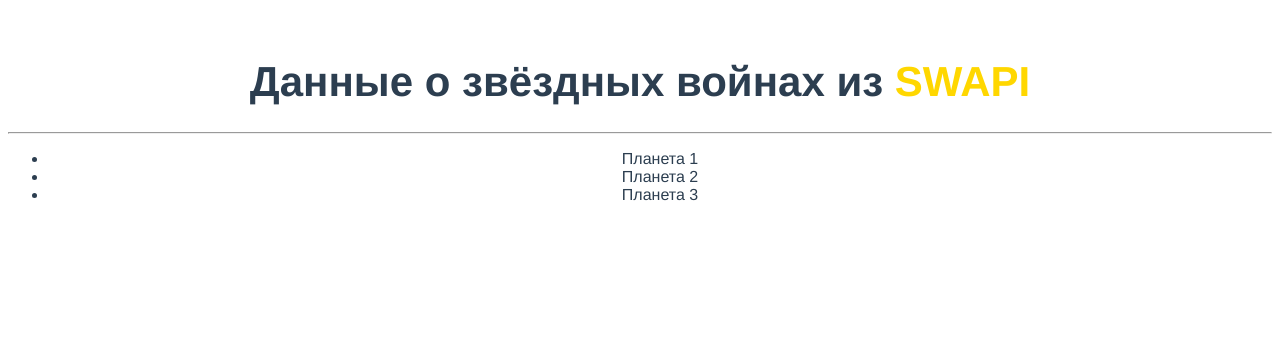
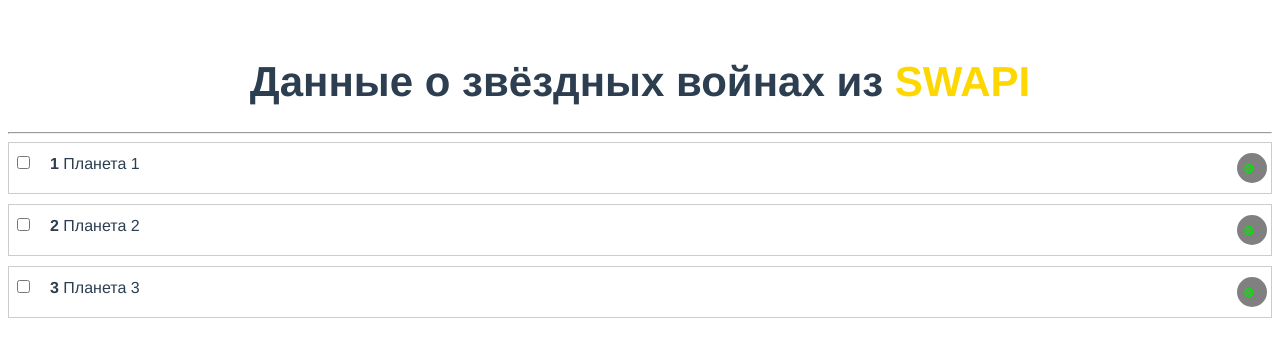
Before and after one commit to MaximSinyukov/sw-info, a Vue app: page / in a window 1280 px wide. Shown: the top 346 px of the page. Built offline with nearby package versions, Linux system fonts and the light colour scheme.

Commit message:
feat: стилизовать список и элементы

```diff
--- a/src/components/List.vue
+++ b/src/components/List.vue
@@ -1,6 +1,6 @@
 <template>
   <div>
-    <ul>
+    <ul class="app__list">
       <ListItem
         v-for="item of items"
         :key="item.id"
@@ -20,3 +20,11 @@
   }
 }
 </script>
+
+<style>
+  .app__list {
+    list-style: none;
+    margin: 0;
+    padding: 0;
+  }
+</style>
--- a/src/components/ListItem.vue
+++ b/src/components/ListItem.vue
@@ -1,6 +1,11 @@
 <template>
-  <li>
-    {{ item.title }}
+  <li class="app__list-item">
+    <span>
+      <input class="app__list-input" type="checkbox">
+      <strong>{{ item.id }} </strong>
+      {{ item.title }}
+    </span>
+    <button class="app__list-button">&otimes;</button>
   </li>
 </template>
 
@@ -9,3 +14,32 @@
   props: ['item']
 }
 </script>
+
+<style>
+  .app__list-item {
+    display: flex;
+    justify-content: space-between;
+    padding: 10px 4px;
+    margin-bottom: 10px;
+    border: 1px solid #ccc
+  }
+
+  .app__list-item_visited {
+    text-decoration: line-through rgb(22, 214, 22);
+  }
+
+  .app__list-input {
+    margin-right: 20px;
+  }
+
+  .app__list-button {
+    width: 30px;
+    height: 30px;
+    text-align: left;
+    background: grey;
+    color: rgb(22, 214, 22);
+    border-radius: 50%;
+    font-weight: bold;
+    border: 0;
+  }
+</style>
```
